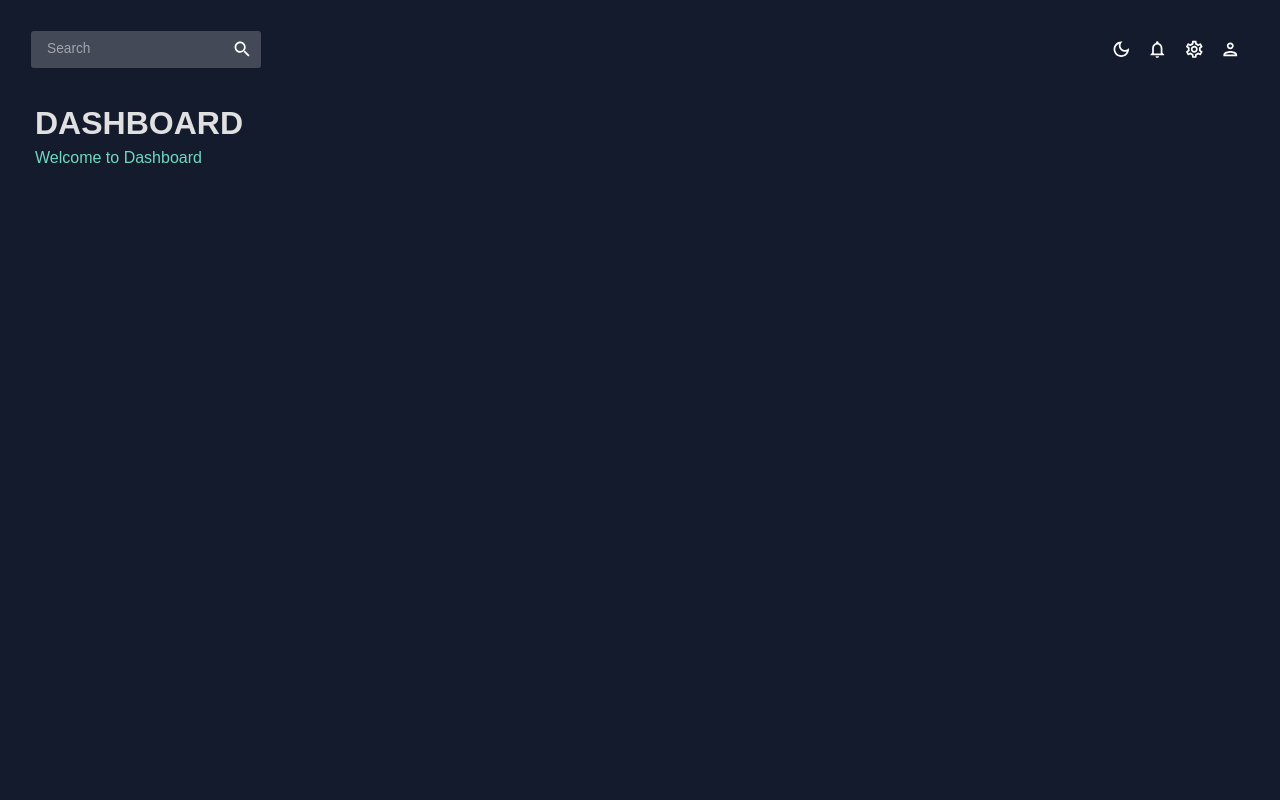
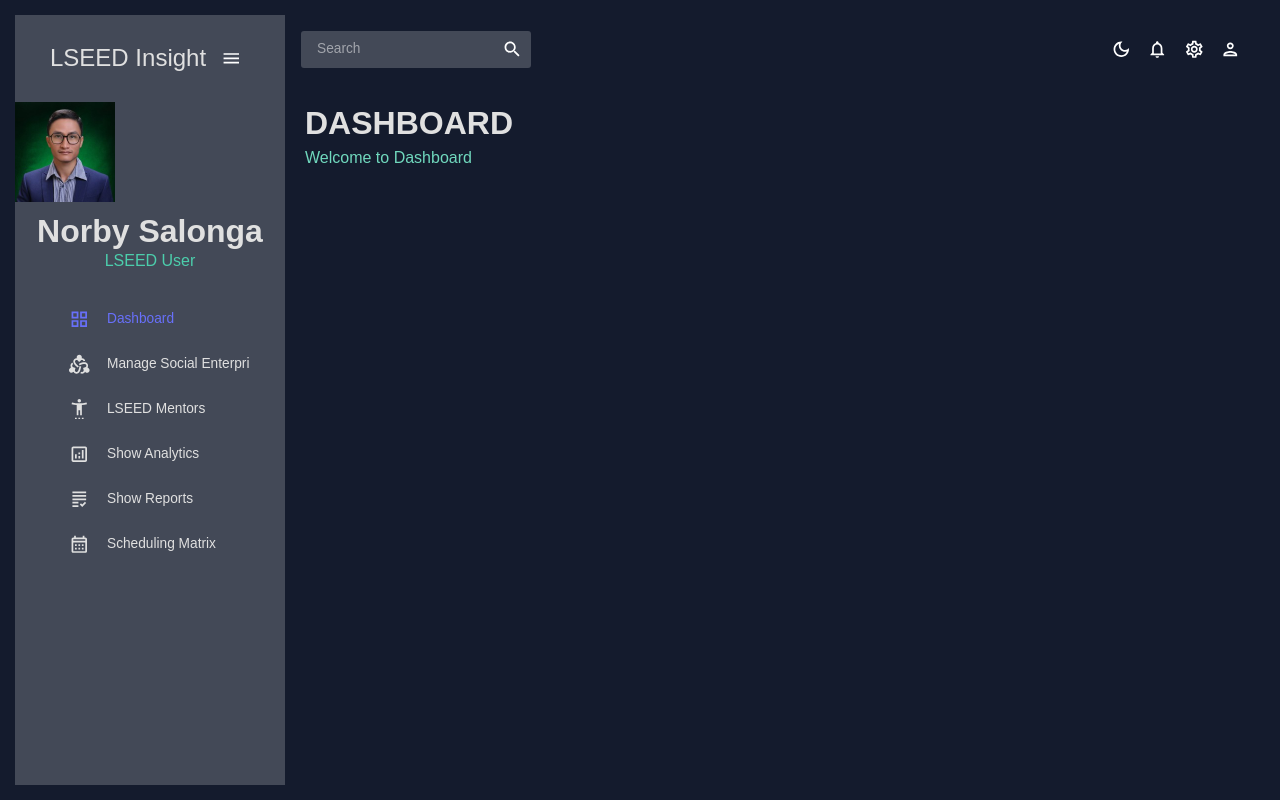
Before and after one commit to hotteokbokki/LSEEDInsight, a React (Create React App) app in the folder client/: page / in a window 1280 px wide. Built offline with nearby package versions, Linux system fonts and the light colour scheme.

Commit message:
sidebar login

```diff
--- a/client/src/App.js
+++ b/client/src/App.js
@@ -45,16 +45,19 @@ function App() {
     </Router>
   );*/
   const [theme, colorMode] = useMode();
-  const location = useLocation;
+  const location = useLocation();
 
-  const isLoginPage = location.pathname == '/login'; // Checks if user is in login page
+  const isLoginPage = location.pathname === '/login'; // Checks if user is in login page
+
+  console.log(location.pathname);
 
   return (
     <ColorModeContext.Provider value={colorMode}>
       <ThemeProvider theme={theme}>
         <CssBaseline />
         <div className="app">
-          {isLoginPage && <Sidebar />}
+          {!isLoginPage && <Sidebar />}
+
           <main className="content">
             <Topbar />
             <Routes>
```
